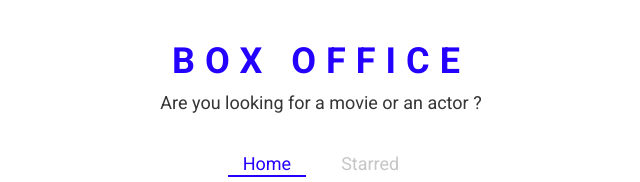
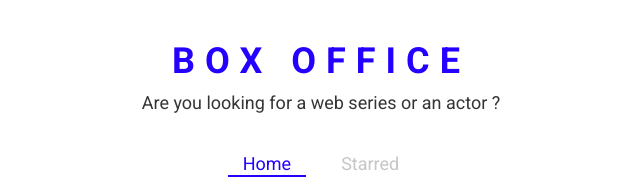
Before and after one commit to nishant26n/box-office, a React (Create React App) app: page /#/ in a window 1280 px wide. Shown: the top 182 px of the page, without its empty margins (319-959 px from the left). Built offline with nearby package versions, Linux system fonts and the light colour scheme.

Commit message:
final change

```diff
--- a/src/components/MainPageLayout.js
+++ b/src/components/MainPageLayout.js
@@ -7,7 +7,7 @@ const MainPageLayout = ({ children }) => {
     <div>
       <Title
         title="Box Office"
-        subtitle="Are you looking for a movie or an actor ?"
+        subtitle="Are you looking for a web series or an actor ?"
       />
 
       <Navs />
```
